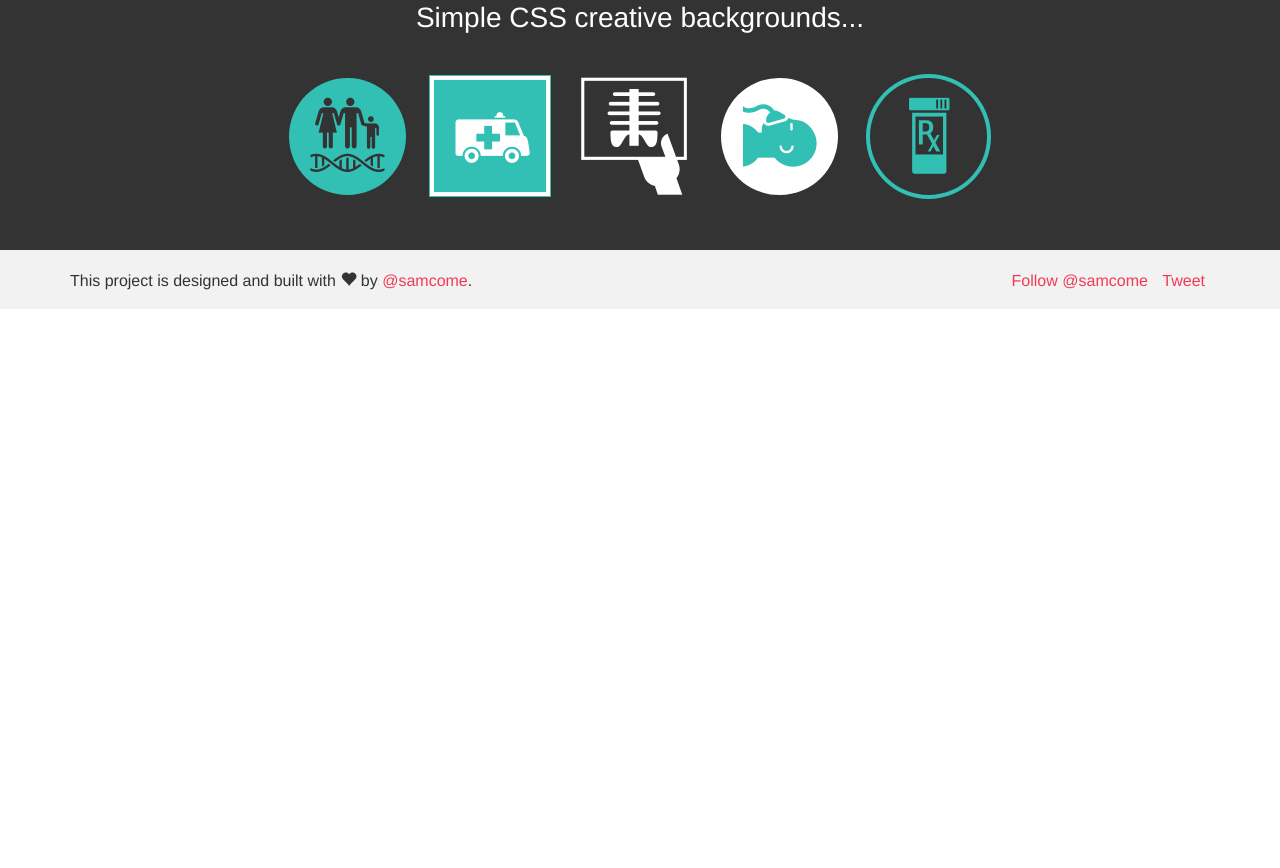
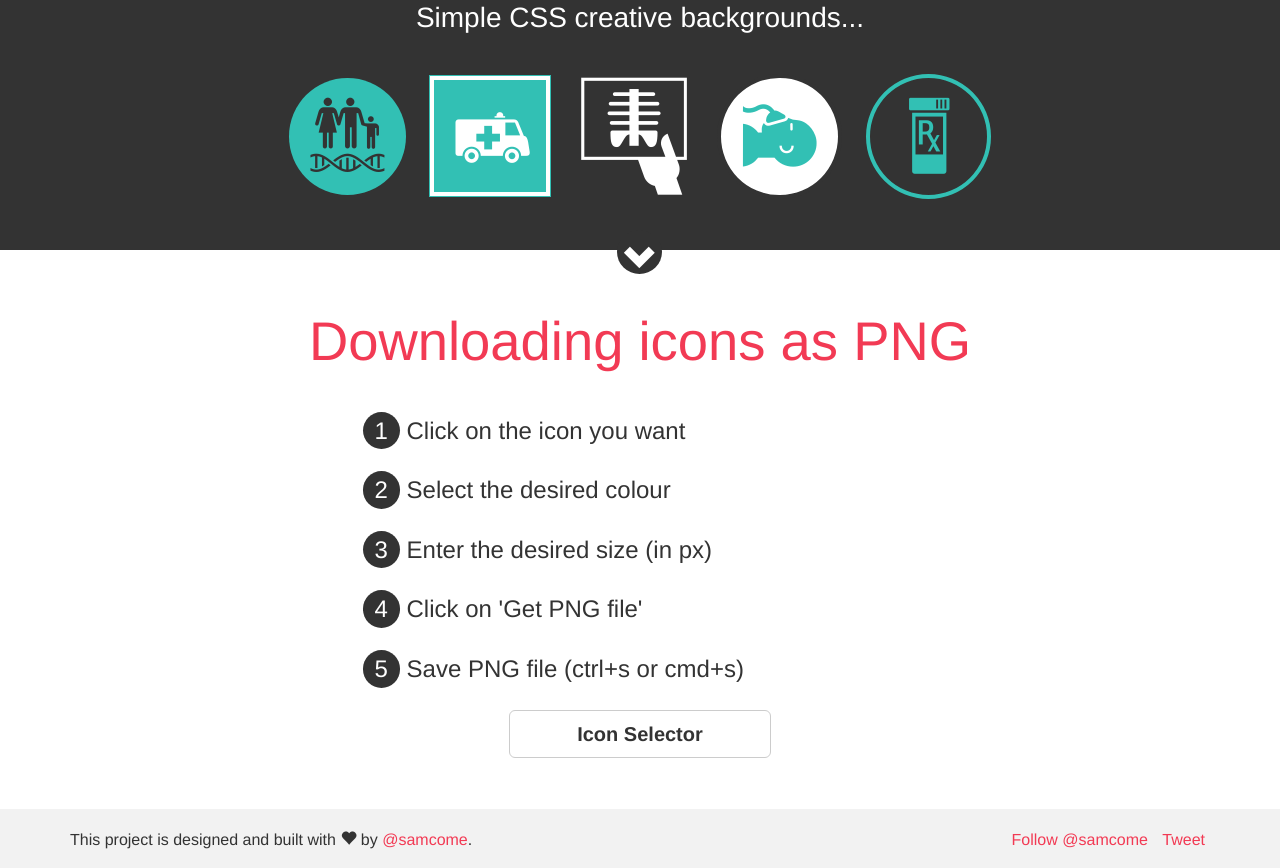
Before and after one commit to samcome/webfont-medical-icons, a plain HTML site: page index.html in a window 1280 px wide. Shown: the part 4470-5338 px from the top of the page. Before the commit the page ends 4779 px from the top, so only its background shows below. Drawn offline with Linux system fonts and the light colour scheme; files whose address does not match are found by name.

Commit message:
Adding Icon Selector section to main page

```diff
--- a/index.html
+++ b/index.html
@@ -1058,6 +1058,28 @@
 	        		</div>
 	        	</div>
         	</section>
+            <section class="wrap">
+                <span class="glyphicon glyphicon-chevron-down"></span>
+                <div class="container">
+                    <div class="row">
+                        <h2 class="title text-center col-sm-12 col-md-12 col-lg-12">
+                            <span>Downloading icons as PNG</span>
+                        </h2>
+                        <div class="col-sm-offset-1 col-md-offset-3 col-lg-offset-3  col-sm-10 col-md-6 col-lg-6">
+                            <p class="lead"><span class="number">1</span> Click on the icon you want</p>
+                            <p class="lead"><span class="number">2</span> Select the desired colour</p>
+                            <p class="lead"><span class="number">3</span> Enter the desired size (in px)</p>
+                            <p class="lead"><span class="number">4</span> Click on 'Get PNG file'</p>
+                            <p class="lead"><span class="number">5</span> Save PNG file (ctrl+s or cmd+s)</p>
+                            <div class="row">
+                                <div class="col-sm-offset-1 col-md-offset-3 col-lg-offset-3 col-sm-10 col-md-6 col-lg-6">
+                                    <p><a href="icon-selector.html" class="btn btn-lg btn-default btn-block"><strong>Icon Selector</strong></a></p>
+                                </div>
+                            </div>
+                        </div>
+                    </div>
+                </div>
+            </section>
         </div>
         <footer class="wrap">
         	<div class="container">
```
Also changed, not shown: css/bootstrap.css.
